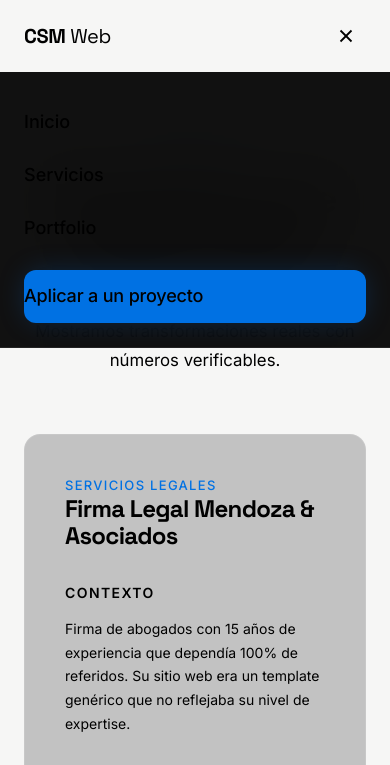
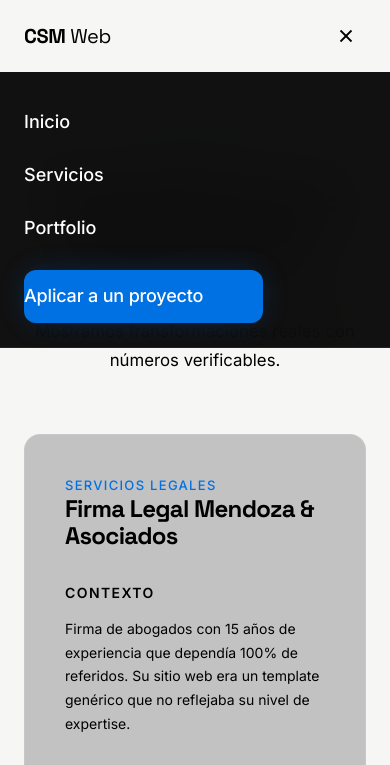
Before and after one commit to santuaguito/csmweb, a website: page public/portfolio.html in a window 390 px wide. Both pictures are taken after a click on the button "Menú". Shown: the top 765 px of the page. Drawn offline with Linux system fonts and the light colour scheme.

Commit message:
Arreglo navbar mobile

```diff
--- a/public/styles.css
+++ b/public/styles.css
@@ -284,6 +284,13 @@ h1, h2, h3, h4, h5, h6 {
   display: block;
   animation: fadeDown 0.3s ease-out;
 }
+.mobile-menu.open a{
+ color: white;
+}
+
+.mobile-menu.open a.active{
+ color: white;
+}
 
 .mobile-menu a {
   display: block;
@@ -300,7 +307,7 @@ h1, h2, h3, h4, h5, h6 {
 }
 
 .mobile-menu .btn {
-  width: 100%;
+  width: 70%;
   margin-top: 16px;
 }
 
```
